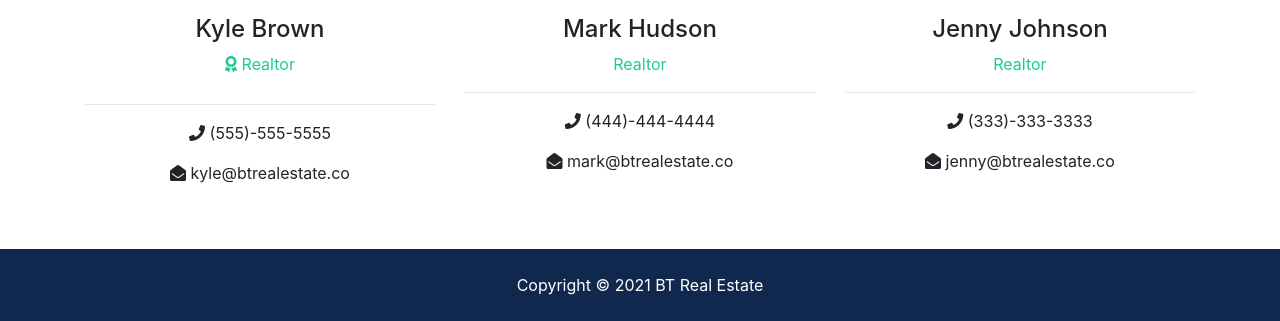
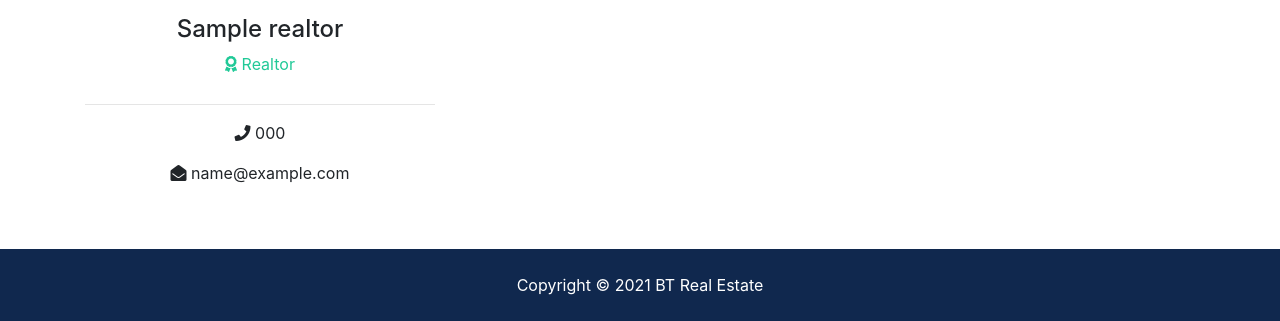
Before and after one commit to Namanbhatia7/Home-Stalk, a Django app: page /about in a window 1280 px wide. Shown: the part 1717-2038 px from the top of the page. Run offline with Django 3.2, Linux system fonts and the light colour scheme; tables that the repository leaves empty hold one stand-in row (values such as "Sample post"); grey boxes marked "Sample" are stand-in pictures; some libraries are stand-ins or nearby versions.

Commit message:
templating data in about section from realtor model

```diff
--- a/templates/pages/about.html
+++ b/templates/pages/about.html
@@ -68,39 +68,31 @@
     <div class="container">
       <h2 class="text-center">Our Team</h2>
       <div class="row text-center">
+
+        {% if realtors %}
+          {% for realtor in realtors %}
             <div class="col-md-4">
-          <img src="assets/img/realtors/kyle.jpg" alt="" class="rounded-circle mb-3">
-          <h4>Kyle Brown</h4>
+              <img src="{{ realtor.photo.url }}" alt="" class="rounded-circle mb-3">
+              <h4>{{realtor.name}}</h4>
               <p class="text-success">
                 <i class="fas fa-award text-success mb-3"></i> Realtor</p>
               <hr>
               <p>
-            <i class="fas fa-phone"></i> (555)-555-5555</p>
+                <i class="fas fa-phone"></i> {{realtor.phone}}</p>
               <p>
-            <i class="fas fa-envelope-open"></i> kyle@btrealestate.co</p>
+                <i class="fas fa-envelope-open"></i> {{realtor.email}}</p>
             </div>
 
-        <div class="col-md-4">
-          <img src="assets/img/realtors/mark.jpg" alt="" class="rounded-circle mb-3">
-          <h4>Mark Hudson</h4>
-          <p class="text-success">Realtor</p>
-          <hr>
-          <p>
-            <i class="fas fa-phone"></i> (444)-444-4444</p>
-          <p>
-            <i class="fas fa-envelope-open"></i> mark@btrealestate.co</p>
+
+          {% endfor %}
+
+        {% else %}
+          <div>
+            <p>No Team member Available</p>
           </div>
 
-        <div class="col-md-4">
-          <img src="assets/img/realtors/jenny.jpg" alt="" class="rounded-circle mb-3">
-          <h4>Jenny Johnson</h4>
-          <p class="text-success">Realtor</p>
-          <hr>
-          <p>
-            <i class="fas fa-phone"></i> (333)-333-3333</p>
-          <p>
-            <i class="fas fa-envelope-open"></i> jenny@btrealestate.co</p>
-        </div>
+        {% endif %}
+
       </div>
     </div>
   </section>
```
Lines whose indentation alone changed are shown as unchanged.
